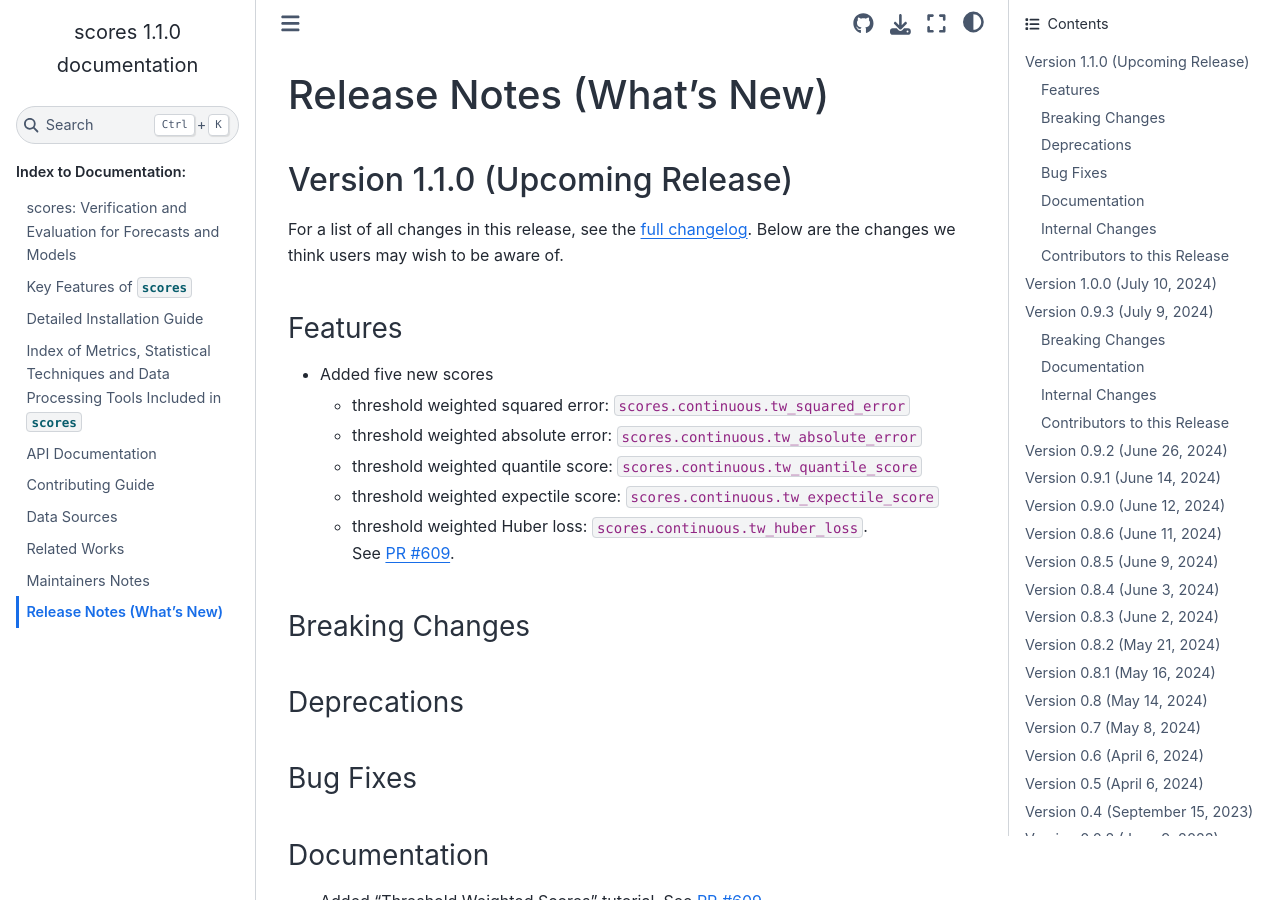
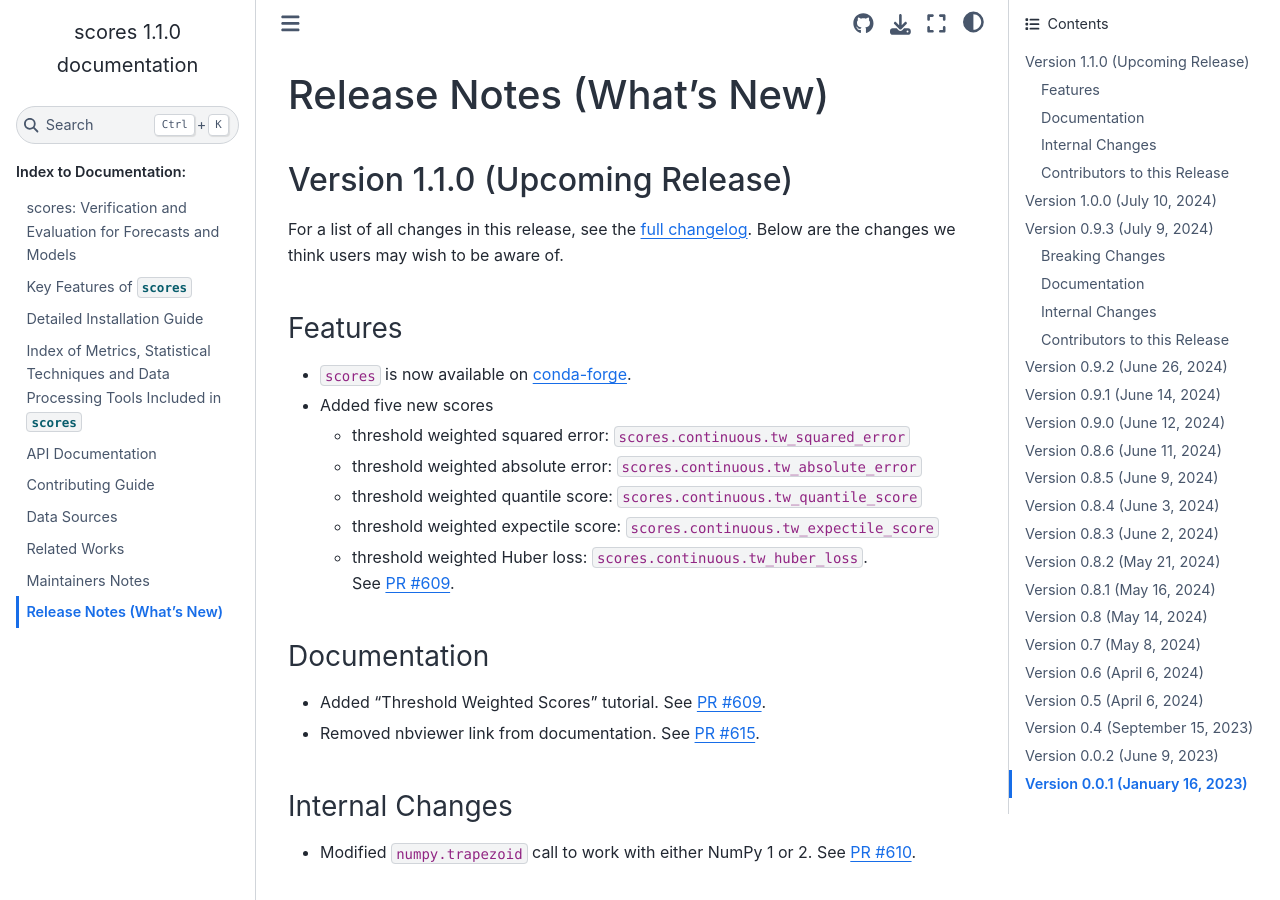
Before and after one commit to nci/scores, a Sphinx documentation site: the page built from docs/release_notes.md, in a window 1280 px wide and 900 px high. Built offline with Sphinx 7.4.7 and the Sphinx Book theme 1.1.4, drawn with Linux system fonts in a browser that asks for light colours; pages that are not in the unit, such as notebooks, are missing from menus.

Commit message:
Update release notes for upcoming release

```diff
--- a/docs/release_notes.md
+++ b/docs/release_notes.md
@@ -2,10 +2,11 @@
 
 ## Version 1.1.0 (Upcoming Release)
 
-For a list of all changes in this release, see the [full changelog](https://github.com/nci/scores/compare/1.0.0...develop). Below are the changes we think users may wish to be aware of.
+For a list of all changes in this release, see the [full changelog](https://github.com/nci/scores/compare/1.0.0...1.1.0). Below are the changes we think users may wish to be aware of.
 
 ### Features
 
+- `scores` is now available on [conda-forge](https://anaconda.org/conda-forge/scores).
 - Added five new scores
 	- threshold weighted squared error: ` scores.continuous.tw_squared_error`
 	- threshold weighted absolute error: `scores.continuous.tw_absolute_error`
@@ -13,12 +14,6 @@ For a list of all changes in this release, see the [full changelog](https://gith
 	- threshold weighted expectile score: `scores.continuous.tw_expectile_score`
 	- threshold weighted Huber loss: `scores.continuous.tw_huber_loss`.
 See [PR #609](https://github.com/nci/scores/pull/609).
-
-### Breaking Changes
-
-### Deprecations
-
-### Bug Fixes
 
 ### Documentation
 
```
